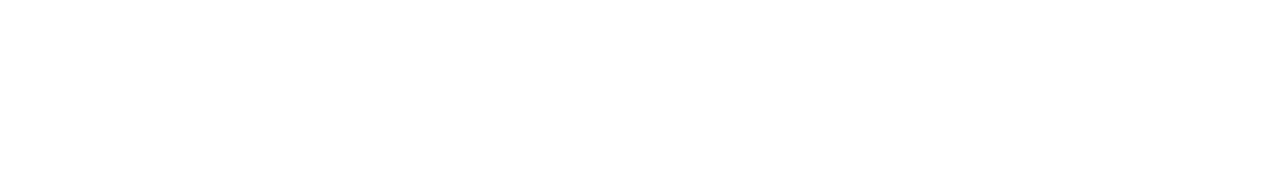
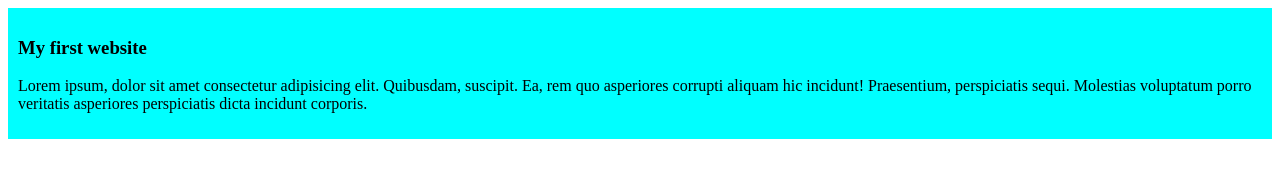
Before and after one commit to Aninda-Joy/My-simple-website, a plain HTML site: page index.html in a window 1280 px wide. Drawn offline with Linux system fonts and the light colour scheme.

Commit message:
added the first blog

```diff
--- a/index.html
+++ b/index.html
@@ -4,8 +4,12 @@
     <meta charset="UTF-8">
     <meta name="viewport" content="width=device-width, initial-scale=1.0">
     <title>My simple website</title>
+    <link rel="stylesheet" href="styles/blog.css">
 </head>
 <body>
-
+    <div>
+        <h3>My first website</h3>
+        <p>Lorem ipsum, dolor sit amet consectetur adipisicing elit. Quibusdam, suscipit. Ea, rem quo asperiores corrupti aliquam hic incidunt! Praesentium, perspiciatis sequi. Molestias voluptatum porro veritatis asperiores perspiciatis dicta incidunt corporis.</p>
+    </div>
 </body>
 </html>
--- /dev/null
+++ b/styles/blog.css
@@ -0,0 +1,4 @@
+div{
+    background-color: aqua;
+    padding: 10px;
+}
```
